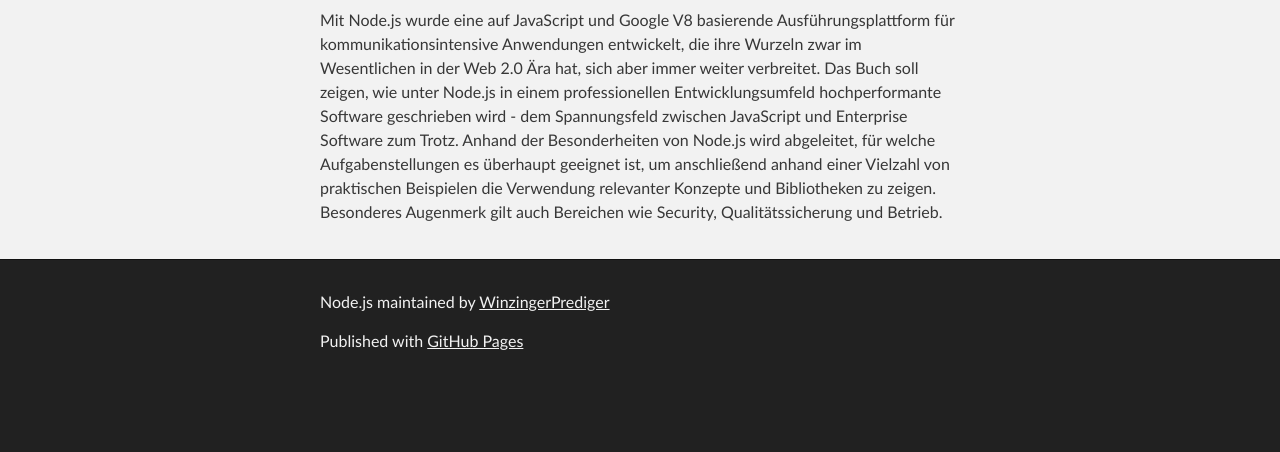
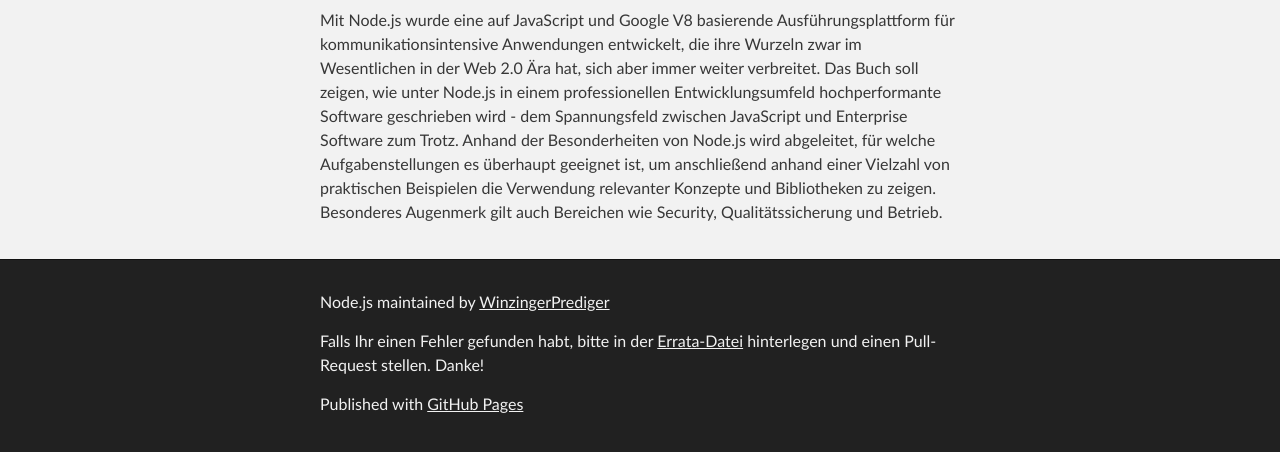
Before and after one commit to WinzingerPrediger/node.js, a plain HTML site: page index.html in a window 1280 px wide. Shown: the part 288-740 px from the top of the page. Drawn offline with Linux system fonts and the light colour scheme.

Commit message:
link to errata-file

```diff
--- a/index.html
+++ b/index.html
@@ -39,6 +39,7 @@
     <div id="footer_wrap" class="outer">
       <footer class="inner">
         <p class="copyright">Node.js maintained by <a href="https://github.com/WinzingerPrediger">WinzingerPrediger</a></p>
+        <p>Falls Ihr einen Fehler gefunden habt, bitte in der <a href="https://github.com/WinzingerPrediger/node.js/blob/master/errata.txt">Errata-Datei</a> hinterlegen und einen Pull-Request stellen. Danke!</p>
         <p>Published with <a href="http://pages.github.com">GitHub Pages</a></p>
       </footer>
     </div>
```
